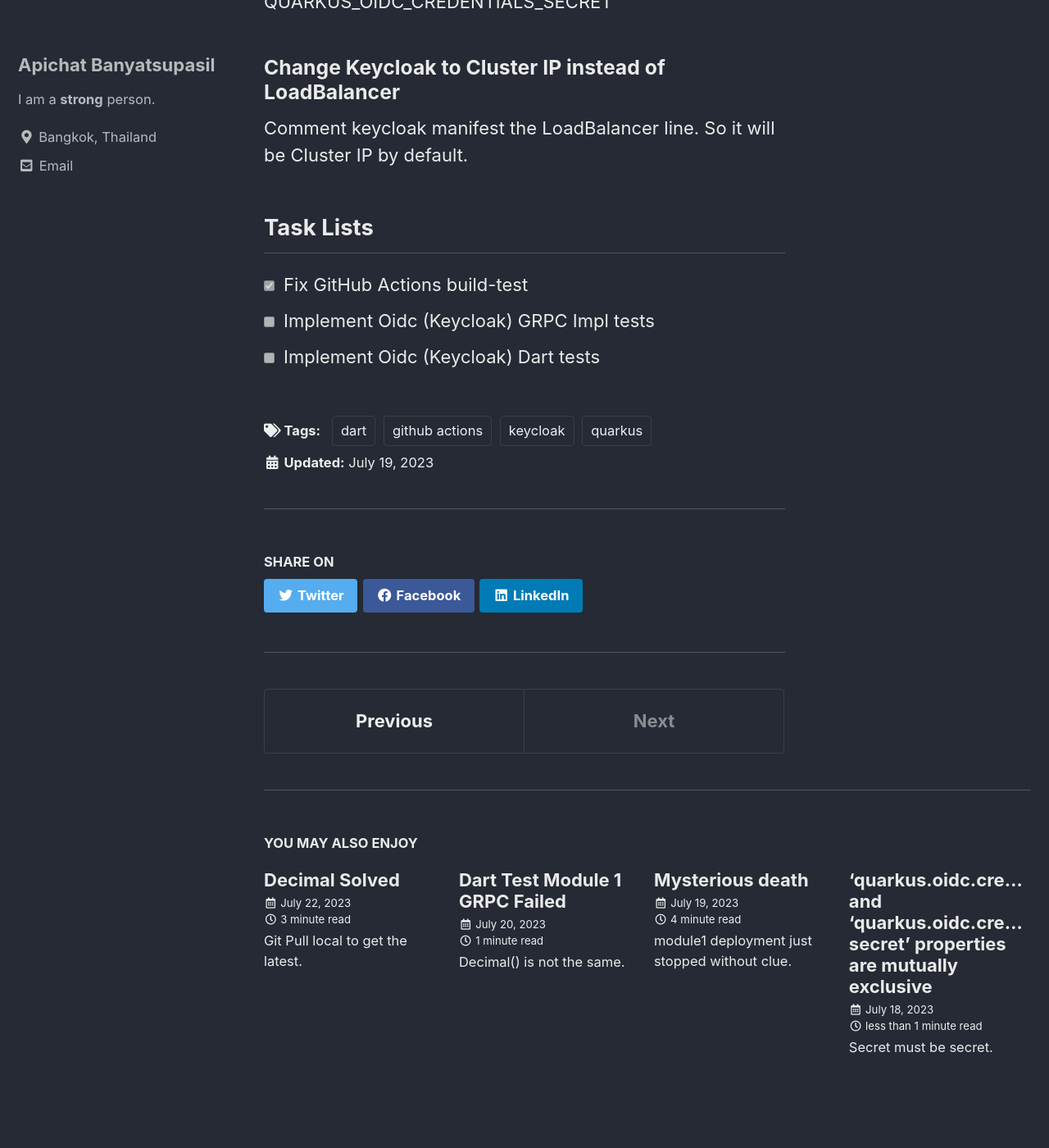
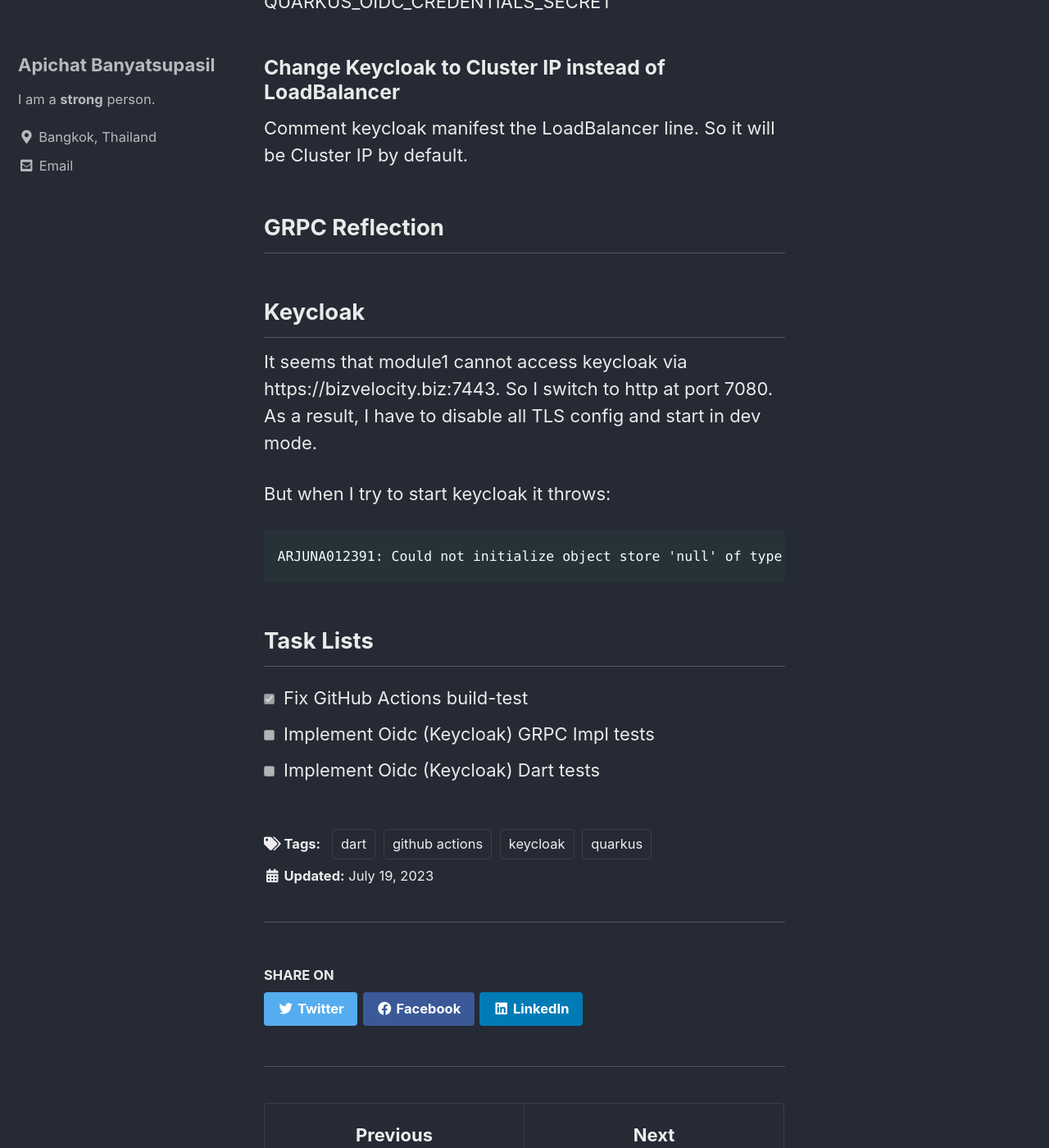
Before and after one commit to lessendev/www.maasengine.com, a Jekyll site: the page built from _posts/2023-07-28-set_oidc_secrets.md, in a window 1280 px wide and 1400 px high, scrolled down 733 px. Shown: the whole window at 82% size. Built offline with Jekyll 4.4.1, drawn with Linux system fonts in a browser that asks for light colours; cached includes are drawn as plain includes; some of the changed text lies outside the part shown.

Commit message:
add diary

````diff
--- a/_posts/2023-07-28-set_oidc_secrets.md
+++ b/_posts/2023-07-28-set_oidc_secrets.md
@@ -24,6 +24,16 @@ Also need to change the environment name to QUARKUS_OIDC_CREDENTIALS_SECRET
 ### Change Keycloak to Cluster IP instead of LoadBalancer
 Comment keycloak manifest the LoadBalancer line. So it will be Cluster IP by default.
 
+## GRPC Reflection
+
+## Keycloak
+It seems that module1 cannot access keycloak via https://bizvelocity.biz:7443. So I switch to http at port 7080. As a result, I have to disable all TLS config and start in dev mode.
+
+But when I try to start keycloak it throws:
+```
+ARJUNA012391: Could not initialize object store 'null' of type 'com.arjuna.ats.internal.arjuna.objectstore.ShadowNoFileLockStore'
+```
+
 ## Task Lists
 - [x] Fix GitHub Actions build-test
 - [ ] Implement Oidc (Keycloak) GRPC Impl tests
````
Also changed, not shown: _posts/2023-07-29-set_oidc_tls_verification.md (added, +18 -0 lines).
